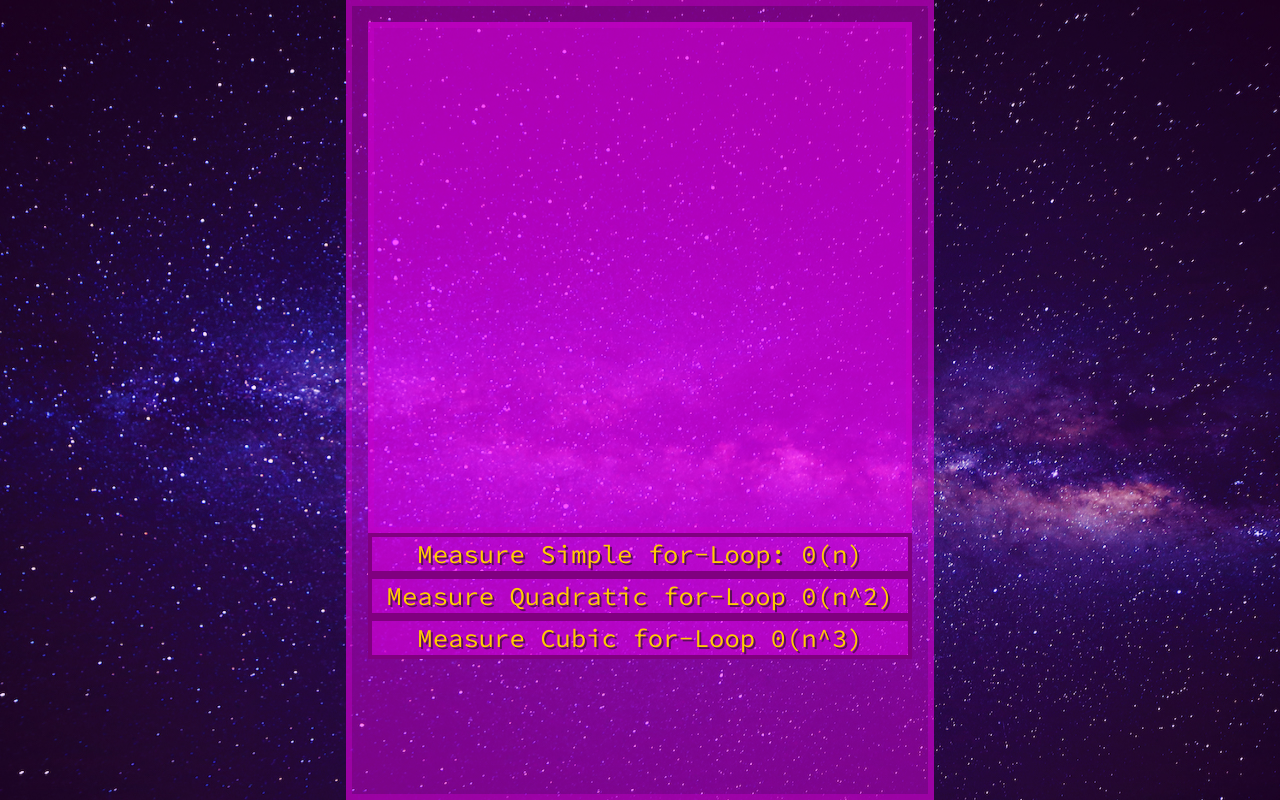
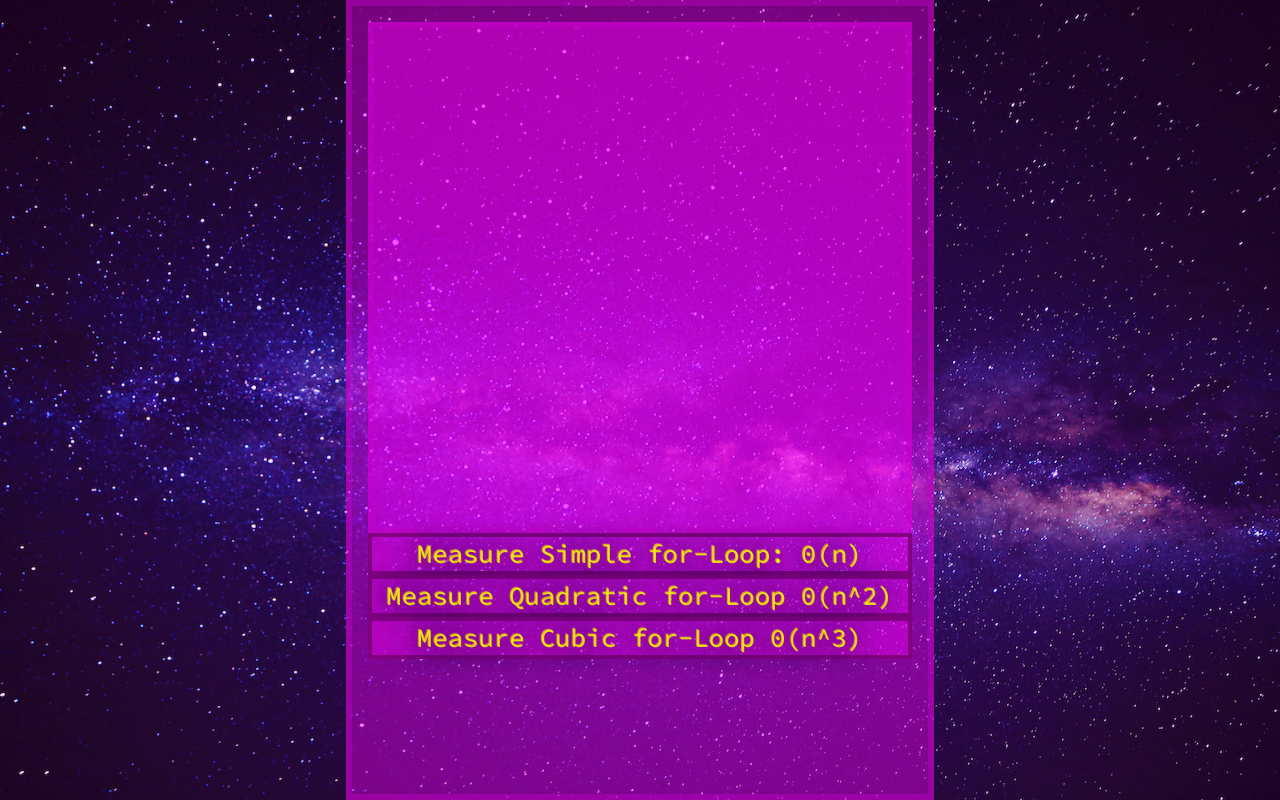
Before and after one commit to superbuggy/teach, a plain HTML site: page time-complexity/index.html in a window 1280 px wide. Drawn offline with Linux system fonts and the light colour scheme.

Commit message:
Restyle buttons

```diff
--- a/time-complexity/style.css
+++ b/time-complexity/style.css
@@ -53,8 +53,14 @@ code {
 
 button {
   font-family: Source Code Pro;
-  color: rgba(255, 204, 0, 1);
-  text-shadow: 2px 2px 0px rgb(89, 13, 89);
+  color: rgba(242, 255, 4, 0.8);
+  text-shadow: -1px  -1px 1px rgba(255, 217, 0, 0.8),
+               /* 2px  2px 0px rgba(194, 227, 233, 0.8), */
+               3px  3px 1px rgba(169, 7, 155, 0.6),
+              -2px -2px 1em rgba(87,  11, 108, .8),
+               2px -2px 1em rgba(87,  11, 108, .8),
+              -2px  2px 1em rgba(87,  11, 108, .8),
+               2px  2px 1em rgba(87,  11, 108, .8);
   display: block;
   background: rgba(255, 0, 255, .4);
   font-size: 2vw;
```
